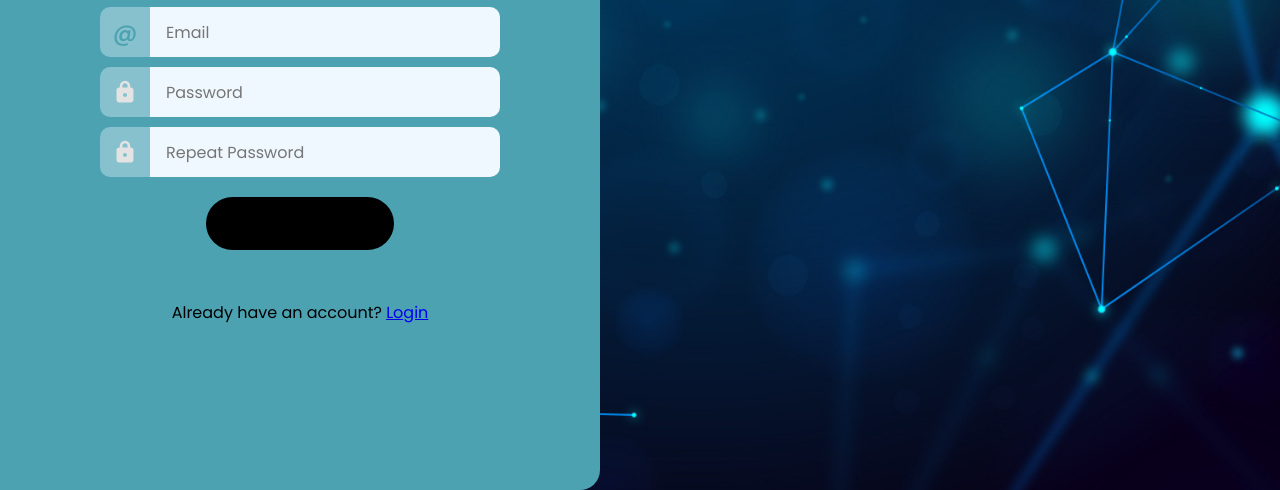
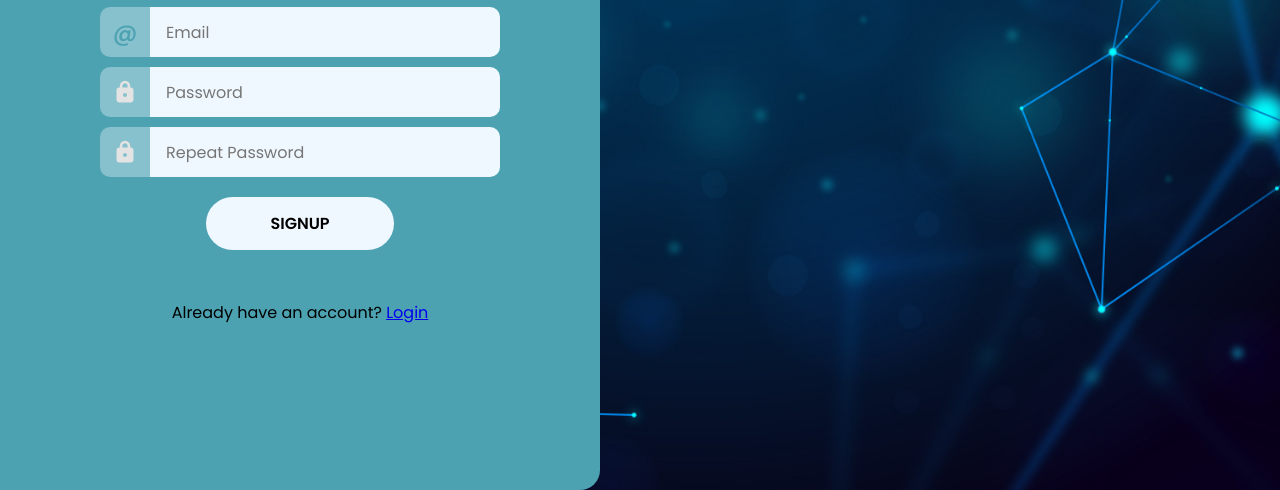
Before and after one commit to adt2936/Project-Group-Making-protal, a plain HTML site: page Frontend/signup.html in a window 1280 px wide. In both pictures the pointer is over the button "SIGNUP". Shown: the part 341-831 px from the top of the page. Drawn offline with Linux system fonts and the light colour scheme.

Commit message:
signup.css

```diff
--- a/Frontend/signup.css
+++ b/Frontend/signup.css
@@ -124,5 +124,5 @@ form button{
     transition: 150ms ease;
 }
 form button:hover{
-    background-color: var(--text-color);
+    background-color: var(--input-color);
 }
```
